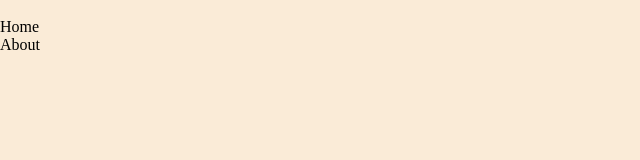
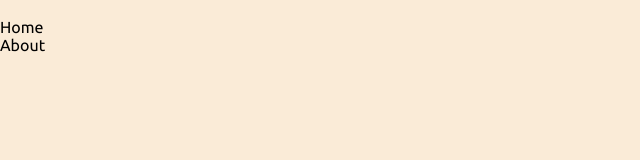
Before and after one commit to KalpitChandekar/Spotify, a plain HTML site: page index.html in a window 1280 px wide. Shown: the full height of the page, 0-640 px from the left. Drawn offline with Linux system fonts and the light colour scheme.

Commit message:
add fonts to website

```diff
--- a/style.css
+++ b/style.css
@@ -1,9 +1,18 @@
+@import url("https://fonts.googleapis.com/css2?family=Merriweather&family=Montserrat:wght@400;800&family=Roboto:wght@100;300;400;500;700;900&family=Sacramento&family=Ubuntu:wght@300;400&display=swap");
+/*  font-family: 'Ubuntu', sans-serif; */
+@import url("https://fonts.googleapis.com/css2?family=Merriweather&family=Montserrat:wght@400;800&family=Roboto:wght@100;300;400;500;700;900&family=Sacramento&family=Ubuntu:wght@300;400&family=Varela+Round&display=swap");
+/*font-family: 'Varela Round', sans-serif; */
+
 * {
   margin: 0;
   padding: 0;
   box-sizing: border-box;
 }
 
-body{
-    background-color: antiquewhite;
+body {
+  background-color: antiquewhite;
 }
+
+nav {
+  font-family: "Ubuntu", sans-serif;
+}
```
